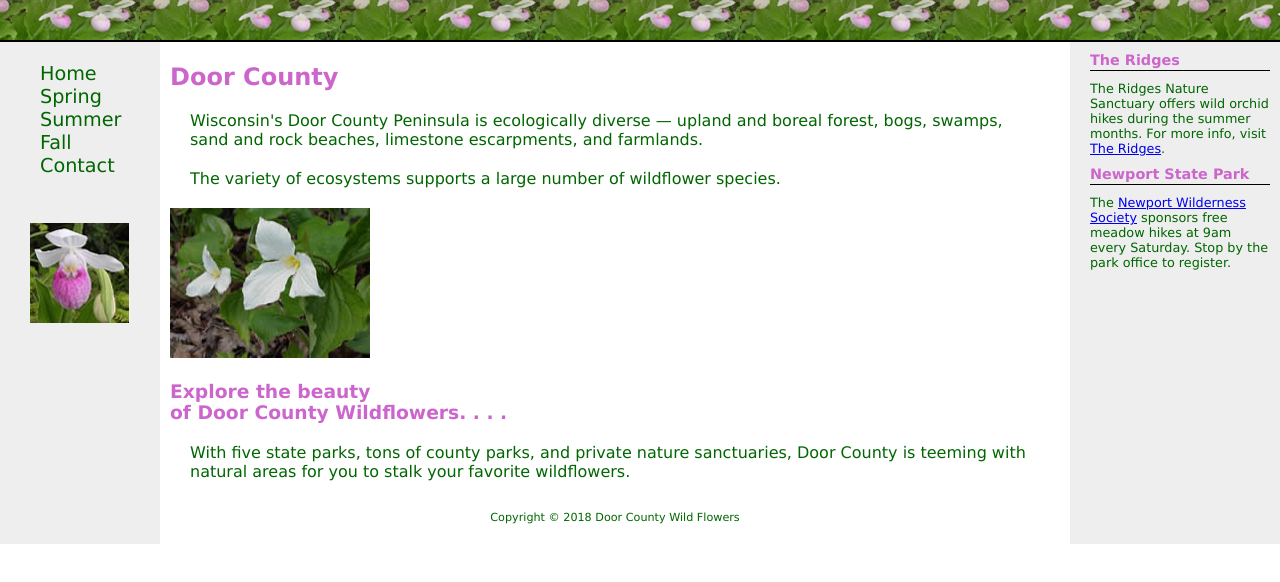
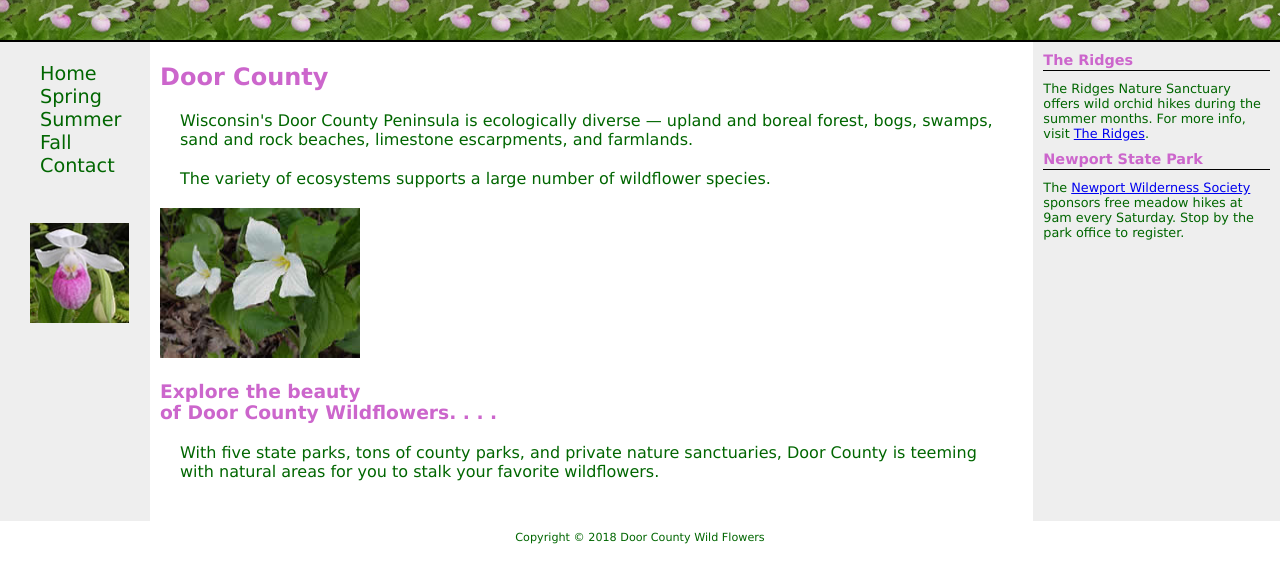
Before and after one commit to 44334-fa21/ch7handsonexercise-10-martinapascuzzo, a plain HTML site: page index.html in a window 1280 px wide. Shown: the part 78-660 px from the top of the page. Drawn offline with Linux system fonts and the light colour scheme.

Commit message:
Ch7HandsOn
Replaced float with flex layout.

```diff
--- a/index.html
+++ b/index.html
@@ -4,7 +4,7 @@
 <title>Door County Wildflowers</title>
 <meta charset="utf-8">
 <style>
-header, nav, main, footer, aside { display: block; }
+header, nav, main, aside, footer{ display: block; }
 * { box-sizing: border-box;}
 body { margin:0;
        background-color: #FFFFFF; }
@@ -21,14 +21,15 @@ header { background-color: #636631;
          text-align: right;
          padding: 0 20px;
          border-bottom: 2px solid #000000; }
-nav { float: left;
-      width: 150px; }
-aside { float: right;
-        width: 200px; }
-main { margin: 0 210px 0 160px;
-        padding: 1px 10px 20px 10px;
+nav {width: 150px;
+    flex: 1;
+}
+aside {flex: 2;}
+main {  padding: 1px 10px 20px 10px;
         background-color: #FFFFFF;
-        color: #006600; }
+        color: #006600;
+        flex:7;
+      }
 footer { font-size: .70em;
          text-align: center;
          color: #006600;
@@ -63,6 +64,8 @@ aside h3 { padding-bottom: 2px;
 		   color: #CC66CC; }
 .news { font-size: 0.80em;
         margin: 10px; }
+#wrapper { display:flex; flex-direction: row;}
+
 </style>
 </head>
 <body>
@@ -71,6 +74,7 @@ aside h3 { padding-bottom: 2px;
         <span><a href="#content">Skip to Content</a></span>
         <h1>Door County Wildflowers</h1>
       </header>
+   <div id="wrapper">
       <nav>
         <ul>
           <li><a href="index.html">Home</a></li>
@@ -81,6 +85,14 @@ aside h3 { padding-bottom: 2px;
         </ul>
         <img src="plsthumb.jpg" width="100" height="100" alt="Showy Lady Slipper">
       </nav>
+      <main id="content">
+        <h2>Door County</h2>
+        <p>Wisconsin&#39;s Door County Peninsula is ecologically diverse &mdash; upland and boreal forest, bogs, swamps, sand and rock beaches, limestone escarpments, and farmlands.</p>
+        <p>The variety of ecosystems supports a large number of wildflower species.</p>
+        <img src="trillium.jpg" width="200" height="150" alt="Trillium" id="floatright">
+        <h3>Explore the beauty <br>of Door County Wildflowers. . . .</h3>
+        <p>With five state parks, tons of county parks, and private nature sanctuaries, Door County is teeming with natural areas for you to stalk your favorite wildflowers.</p>
+      </main>
       <aside>
         <h3>The Ridges</h3>
         <p class="news">The Ridges Nature Sanctuary offers wild orchid hikes during the summer months. For more info, visit <a href=
@@ -89,16 +101,9 @@ aside h3 { padding-bottom: 2px;
           <p class="news">The <a href="http://www.newportwildernesssociety.org">
         Newport Wilderness Society</a> sponsors free meadow hikes at 9am every Saturday. Stop by the park office to register.</p>
       </aside>
-  <main id="content">
-    <h2>Door County</h2>
-    <p>Wisconsin&#39;s Door County Peninsula is ecologically diverse &mdash; upland and boreal forest, bogs, swamps, sand and rock beaches, limestone escarpments, and farmlands.</p>
-    <p>The variety of ecosystems supports a large number of wildflower species.</p>
-    <img src="trillium.jpg" width="200" height="150" alt="Trillium" id="floatright">
-    <h3>Explore the beauty <br>of Door County Wildflowers. . . .</h3>
-    <p>With five state parks, tons of county parks, and private nature sanctuaries, Door County is teeming with natural areas for you to stalk your favorite wildflowers.</p>
+    </div>
       <footer> Copyright &copy; 2018 Door County Wild Flowers<br>
       </footer>
-  </main>
 </div>
 </body>
 </html>
```
Lines whose indentation alone changed are shown as unchanged.
